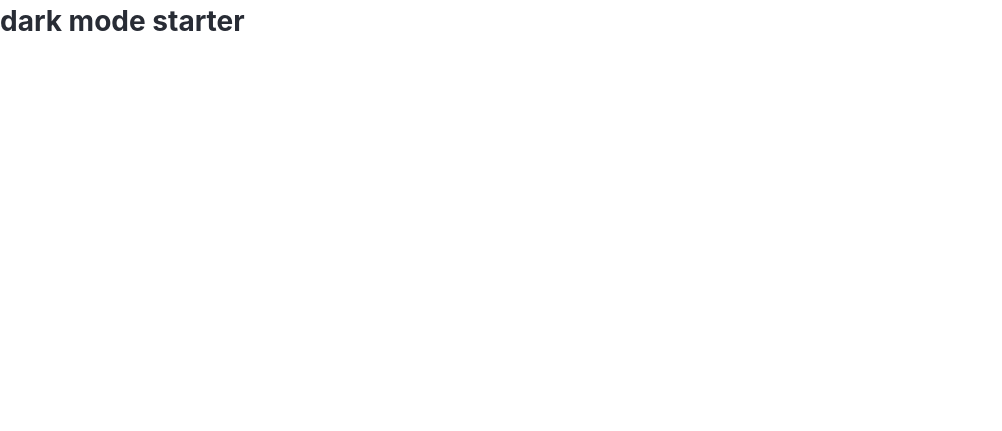
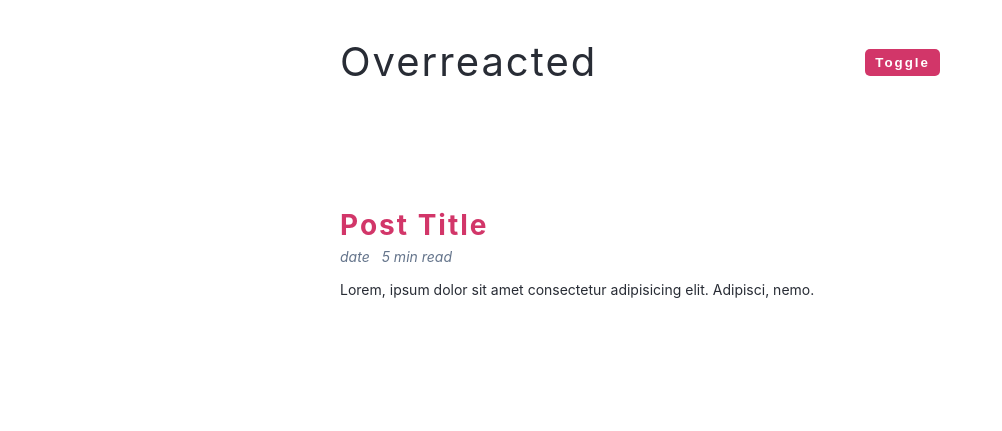
Before and after one commit to Hrodberht/dark-mode, a plain HTML site: page index.html in a window 1280 px wide. Shown: the whole page, without its empty margins (0-1002 px from the left). Drawn offline with Linux system fonts and the light colour scheme.

Commit message:
Added nav and articles section

```diff
--- a/index.html
+++ b/index.html
@@ -8,7 +8,28 @@
     <link rel="stylesheet" href="./styles.css" />
   </head>
   <body>
-    <h1>dark mode starter</h1>
+    <nav>
+      <div class="nav-center">
+        <span>overreacted</span>
+        <button class="btn">toggle</button>
+      </div>
+    </nav>
+    <!-- articles -->
+    <section class="articles">
+      <!-- single post -->
+      <article class="post">
+        <h2>post title</h2>
+        <div class="post-info">
+          <span>date</span>
+          <span>5 min read</span>
+        </div>
+        <p>
+          Lorem, ipsum dolor sit amet consectetur adipisicing elit. Adipisci,
+          nemo.
+        </p>
+      </article>
+      <!-- end of single post -->
+    </section>
     <script src="./app.js"></script>
   </body>
 </html>
```
